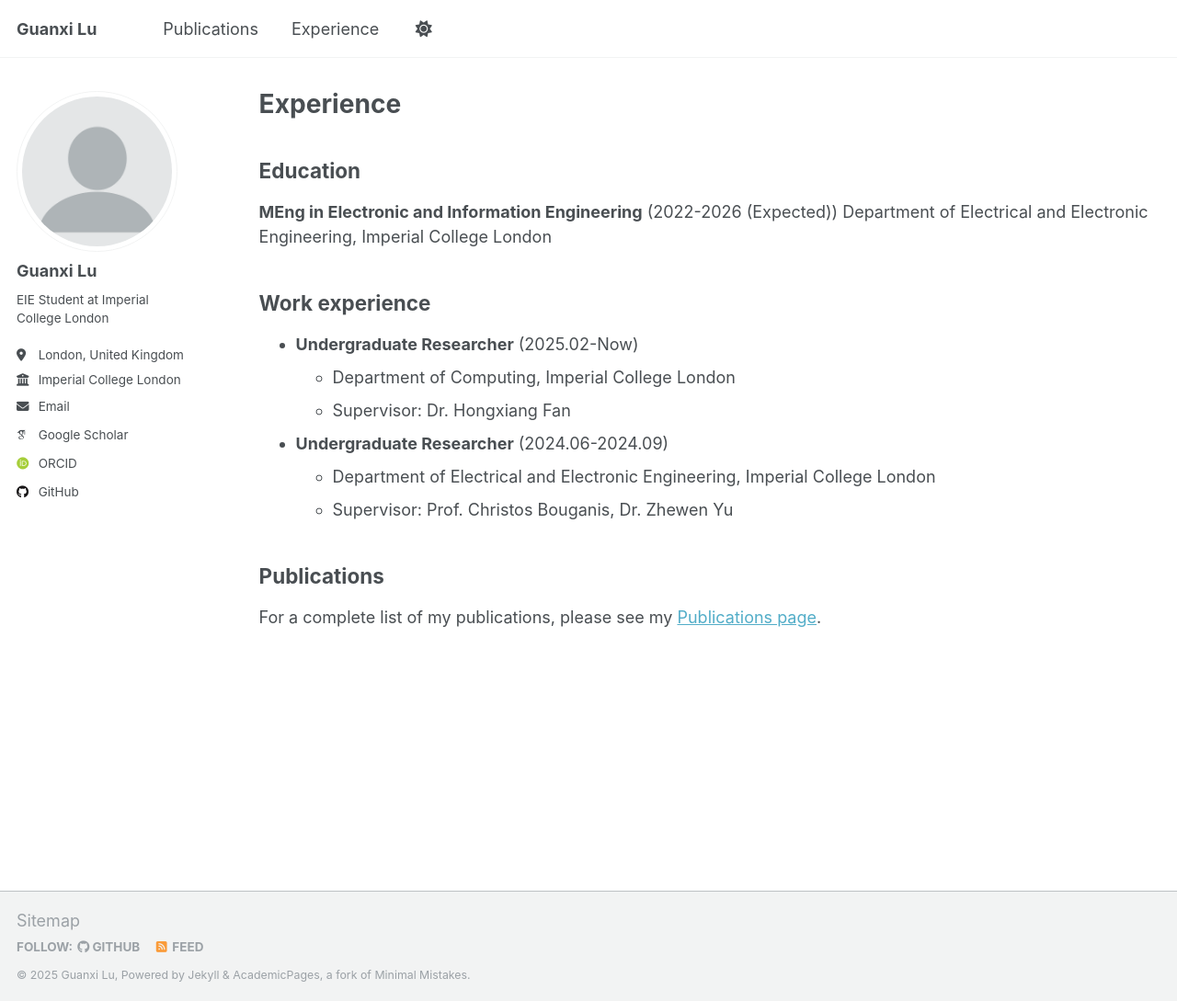
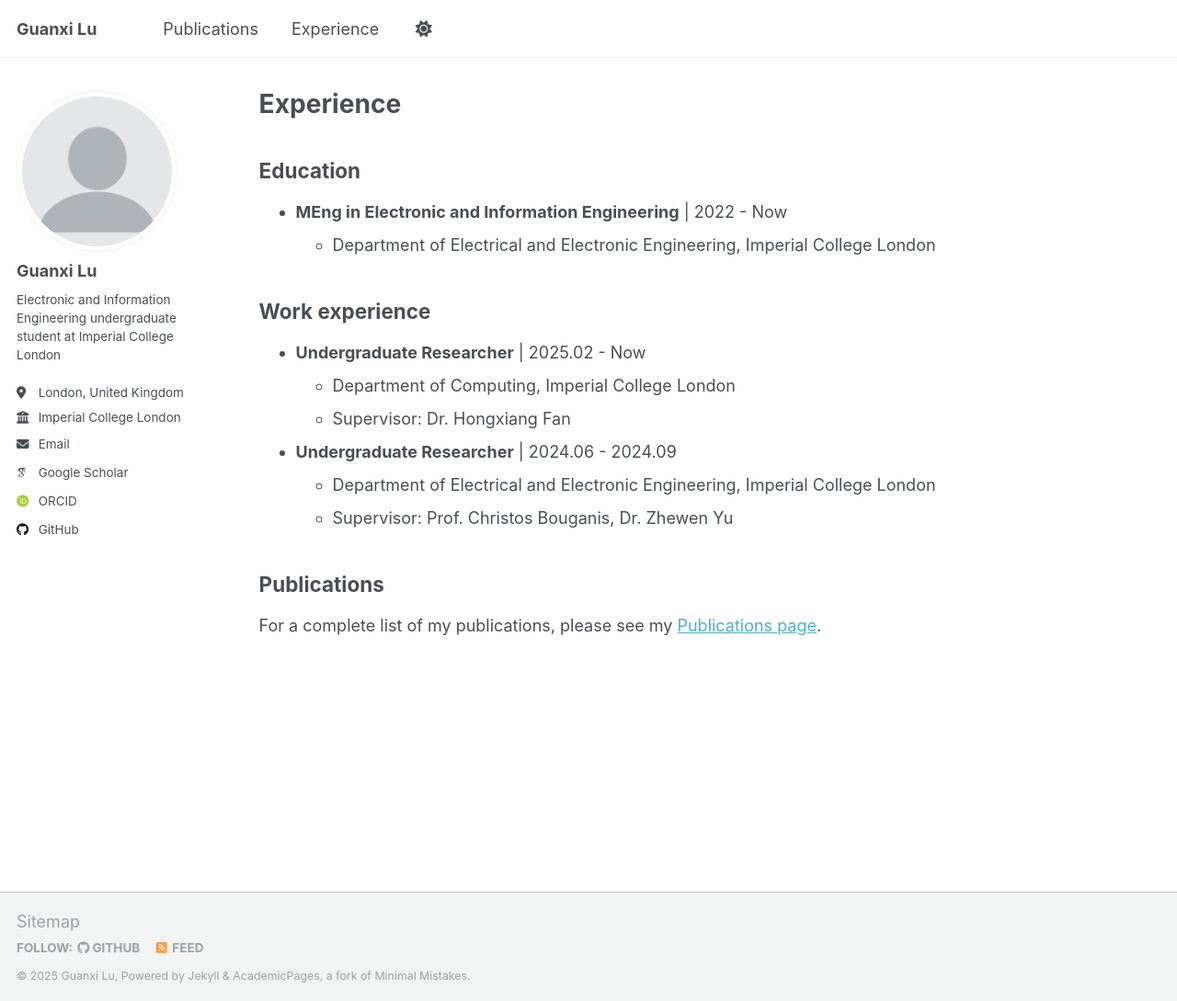
Before and after one commit to lgxi24/lgxi24.github.io, a Jekyll site: the page built from _pages/cv.md, in a window 1280 px wide and 1089 px high. Shown: the whole window at 92% size. Built offline with Jekyll 4.4.1, drawn with Linux system fonts in a browser that asks for light colours; some web fonts are replaced; a script that is not in the unit is left out.

Commit message:
update cv page

```diff
--- a/_config.yml
+++ b/_config.yml
@@ -25,7 +25,7 @@ author:
   avatar           : "profile.png"
   name             : "Guanxi Lu"
   pronouns         : # example: "she/her"
-  bio              : "EIE Student at Imperial College London"
+  bio              : "Electronic and Information Engineering undergraduate student at Imperial College London"
   location         : "London, United Kingdom"
   employer         : "Imperial College London"
   uri              : # URL
--- a/_pages/cv.md
+++ b/_pages/cv.md
@@ -10,16 +10,16 @@ redirect_from:
 {% include base_path %}
 
 ## Education
-**MEng in Electronic and Information Engineering** (2022-2026 (Expected))
-Department of Electrical and Electronic Engineering, Imperial College London
+- **MEng in Electronic and Information Engineering** \| 2022 - Now
+  - Department of Electrical and Electronic Engineering, Imperial College London
 
 ## Work experience
 
-- **Undergraduate Researcher** (2025.02-Now)
+- **Undergraduate Researcher** \| 2025.02 - Now
   - Department of Computing, Imperial College London
   - Supervisor: Dr. Hongxiang Fan
 
-- **Undergraduate Researcher** (2024.06-2024.09)
+- **Undergraduate Researcher** \| 2024.06 - 2024.09
   - Department of Electrical and Electronic Engineering, Imperial College London
   - Supervisor: Prof. Christos Bouganis, Dr. Zhewen Yu
 
```
